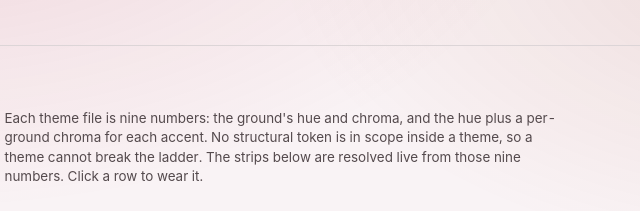
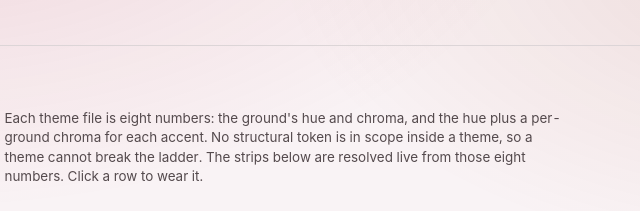
Before and after one commit to abheet19/glass, a website: page demo/index.html in a window 1280 px wide. Shown: the part 4084-4295 px from the top of the page, 314-954 px from the left. Drawn offline with Linux system fonts and the light colour scheme.

Commit message:
Align demo copy with eight theme seeds

```diff
--- a/demo/index.html
+++ b/demo/index.html
@@ -506,9 +506,9 @@ footer a { color: var(--ink-2); }
         <h2>One grammar, eight hues</h2>
       </div>
       <p class="sec-note">
-        Each theme file is nine numbers: the ground's hue and chroma, and the hue plus a per-ground
+        Each theme file is eight numbers: the ground's hue and chroma, and the hue plus a per-ground
         chroma for each accent. No structural token is in scope inside a theme, so a theme cannot
-        break the ladder. The strips below are resolved live from those nine numbers. Click a row to
+        break the ladder. The strips below are resolved live from those eight numbers. Click a row to
         wear it.
       </p>
     </div>
```
